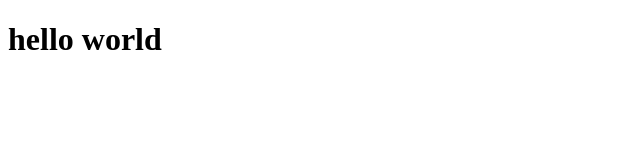
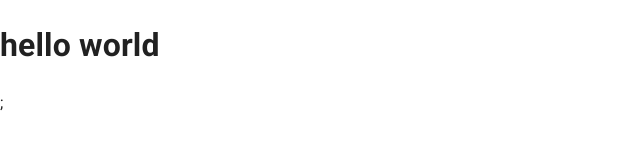
Before and after one commit to aayushchugh/lavish, a React (Create React App) app in the folder client/: page / in a window 1280 px wide. Shown: the top 165 px of the page, without its empty margins (0-640 px from the left). Built offline with nearby package versions, Linux system fonts and the light colour scheme.

Commit message:
added mui

```diff
--- a/client/package.json
+++ b/client/package.json
@@ -5,6 +5,10 @@
 	"dependencies": {
 		"@babel/core": "^7.0.0-0",
 		"@babel/preset-env": "^7.16.4",
+		"@emotion/react": "^11.6.0",
+		"@emotion/styled": "^11.6.0",
+		"@mui/icons-material": "^5.1.1",
+		"@mui/material": "^5.1.1",
 		"@testing-library/dom": "^8.11.1",
 		"@testing-library/jest-dom": "^5.11.4",
 		"@testing-library/react": "^11.1.0",
--- a/client/public/index.html
+++ b/client/public/index.html
@@ -9,13 +9,45 @@
 		/>
 
 		<!-- ------------------------------- favicon ------------------------------- -->
-		<link rel="apple-touch-icon" sizes="180x180" href="/assets/favicon/apple-touch-icon.png" />
-		<link rel="icon" type="image/png" sizes="32x32" href="/assets/favicon/favicon-32x32.png" />
-		<link rel="icon" type="image/png" sizes="16x16" href="/assets/favicon/favicon-16x16.png" />
+		<link
+			rel="apple-touch-icon"
+			sizes="180x180"
+			href="/assets/favicon/apple-touch-icon.png"
+		/>
+		<link
+			rel="icon"
+			type="image/png"
+			sizes="32x32"
+			href="/assets/favicon/favicon-32x32.png"
+		/>
+		<link
+			rel="icon"
+			type="image/png"
+			sizes="16x16"
+			href="/assets/favicon/favicon-16x16.png"
+		/>
 		<link rel="manifest" href="/assets/favicon/site.webmanifest" />
-		<link rel="mask-icon" href="/assets/favicon/safari-pinned-tab.svg" color="#5bbad5" />
+		<link
+			rel="mask-icon"
+			href="/assets/favicon/safari-pinned-tab.svg"
+			color="#5bbad5"
+		/>
 		<meta name="msapplication-TileColor" content="#da532c" />
 		<meta name="theme-color" content="#ffffff" />
+
+		<!-- -------------------------------- fonts -------------------------------- -->
+
+		<link rel="preconnect" href="https://fonts.googleapis.com" />
+		<link rel="preconnect" href="https://fonts.gstatic.com" crossorigin />
+		<link
+			href="https://fonts.googleapis.com/css2?family=Patrick+Hand&family=Poppins:wght@300;400;500;600&family=Roboto:wght@300;400;500;700&display=swap"
+			rel="stylesheet"
+		/>
+
+		<link
+			rel="stylesheet"
+			href="https://fonts.googleapis.com/icon?family=Material+Icons"
+		/>
 
 		<title>Lavish</title>
 	</head>
--- a/client/src/App.jsx
+++ b/client/src/App.jsx
@@ -1,5 +1,12 @@
+import CssBaseline from '@mui/material/CssBaseline';
+
 const App = () => {
-	return <h1>hello world</h1>;
+	return (
+		<>
+			<CssBaseline />
+			<h1>hello world</h1>;
+		</>
+	);
 };
 
 export default App;
--- a/client/src/styles/variable.scss
+++ b/client/src/styles/variable.scss
@@ -2,3 +2,7 @@ $color-primary: #ab987a;
 $color-secondary: #ff533d;
 $color-white: #fff;
 $color-black: #000;
+
+$font-primary: 'Patrick Hand', cursive;
+$font-secondary: 'Poppins', sans-serif;
+$font-tertiary: 'Roboto', sans-serif;
```
Also changed, not shown: 2 other files (tests, documents, lock files or other folders).
